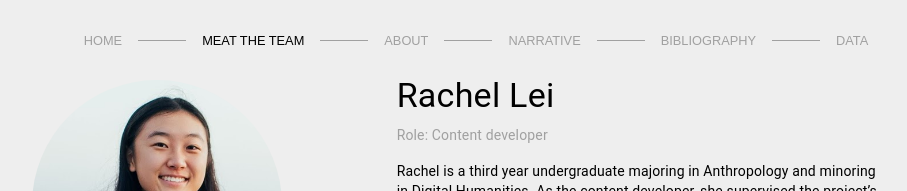
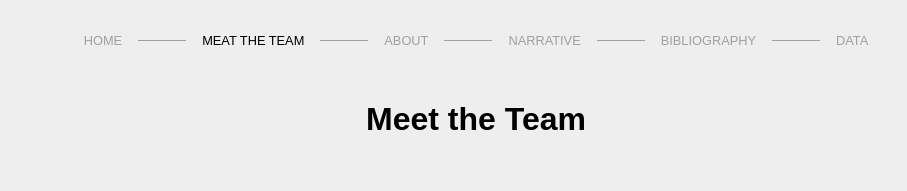
Before and after one commit to gevorgakopyan/NextGenOpportunity, a React (Create React App) app: page /team in a window 1280 px wide. Shown: the top 191 px of the page, without its empty margins (164-1071 px from the left). Built offline with nearby package versions, Linux system fonts and the light colour scheme.

Commit message:
Meet the team title

```diff
--- a/src/App.js
+++ b/src/App.js
@@ -4,7 +4,7 @@ import Narrative from './Narrative';
 // import Experience from './Experience';
 // import Resume from './Resume';
 // import ContactMe from './ContactMe';
-import Projects from './Projects';
+import MeetTheTeam from './MeetTheTeam';
 import { ThemeProvider, createTheme } from '@mui/material';
 
 let theme = createTheme({
@@ -29,7 +29,7 @@ function App() {
       <Router>
         <div className='App'>
           <Routes>
-            <Route path='/team' element={<Projects />} />
+            <Route path='/team' element={<MeetTheTeam />} />
             <Route path='/narrative' element={<Narrative />} />
             {/* <Route path='/experience' element={<Experience />} />
             <Route path='/resume' element={<Resume />} />
--- a/src/Projects.js
+++ b/src/MeetTheTeam.js
@@ -9,7 +9,7 @@ import GevImg from './img/GevImg.jpg'
 import Navbar from './Navbar';
 
 
-function Projects() {
+function MeetTheTeam() {
   const fadeInDivs = useRef([]);
 
   const handleScroll = (intersections) => {
@@ -40,6 +40,7 @@ function Projects() {
   return (
     <Container>
       <Navbar />
+      <p style={{ marginBottom: '10vh' }}><center><h1>Meet the Team</h1></center></p>
       <Grid container spacing={5} pb={3}>
         {projects.map(({ img, title, skills, bullets }) => (
           <Fragment key={title}>
@@ -144,4 +145,4 @@ const projects = [
   },
 ];
 
-export default Projects;
+export default MeetTheTeam;
```
